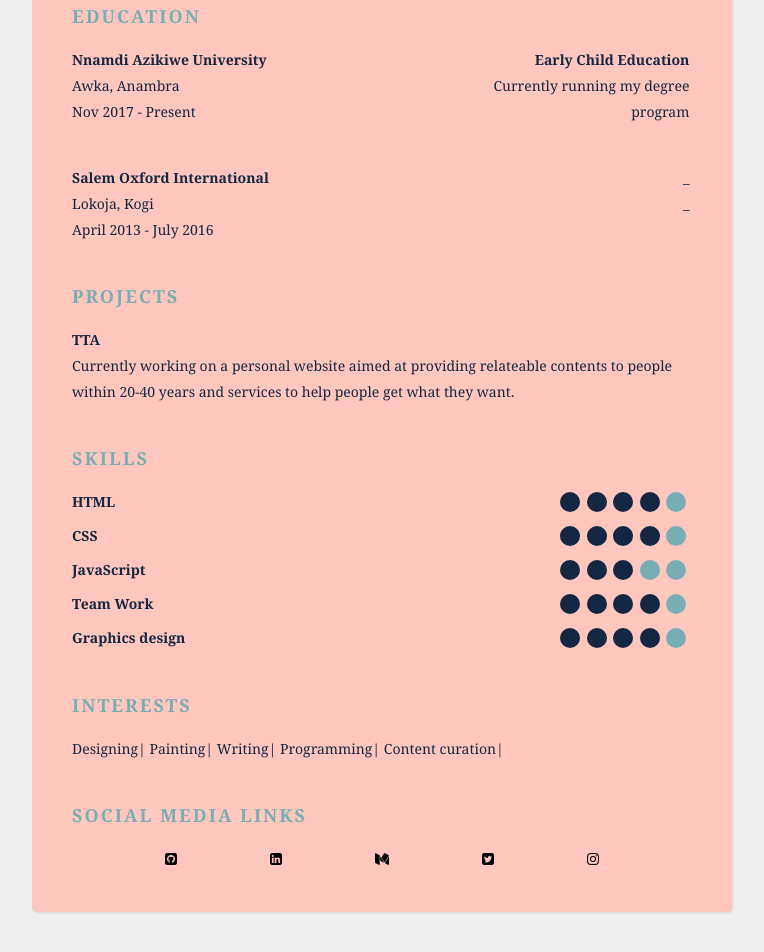
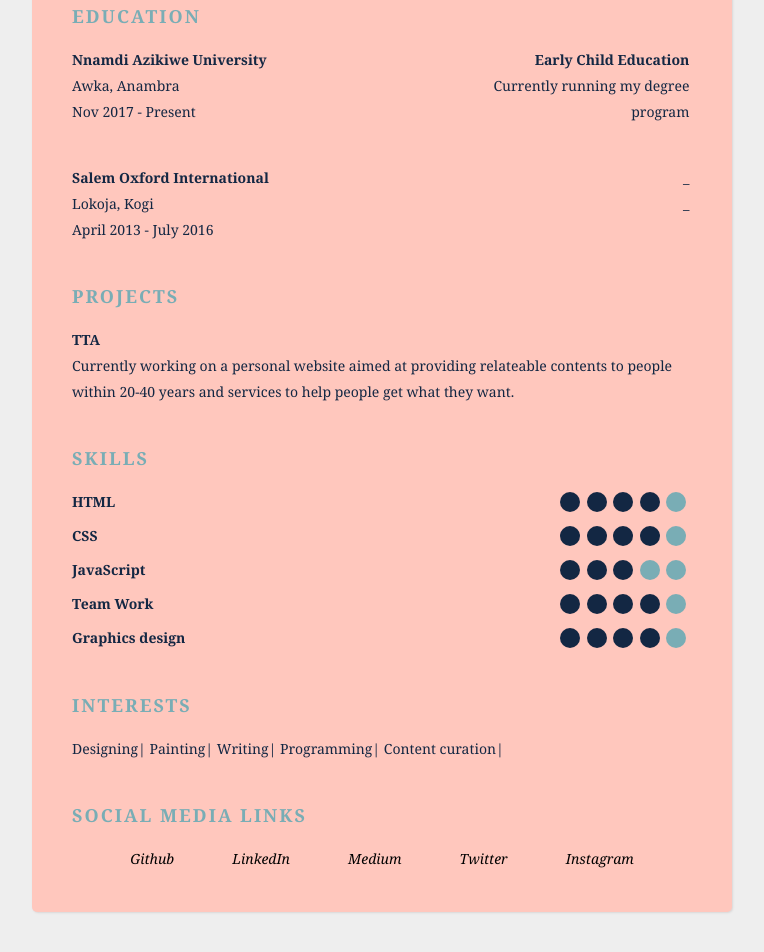
Before and after one commit to Lilianada/Lilian-s-CV, a plain HTML site: page index.html in a window 1280 px wide. Shown: the part 737-1689 px from the top of the page, without its empty margins (258-1022 px from the left). Drawn offline with Linux system fonts and the light colour scheme.

Commit message:
Update index.html

```diff
--- a/index.html
+++ b/index.html
@@ -253,11 +253,11 @@
         <div class="section__list">
         <div class="section__list-item">
           <div class="social-links">
-            <a href="https://github.com/Lilianada/"><i class="fa fa-github-square" aria-hidden="true"></i></a>
-            <a href="https://www.linkedin.com/in/lilian-ada-793033135/"><i class="fa fa-linkedin-square" aria-hidden="true"></i></a>
-            <a href="https://medium.com/@theconfusedcreative"><i class="fa fa-medium" aria-hidden="true"></i></a>
-            <a href="https://twitter.com/_ozie/"><i class="fa fa-twitter-square" aria-hidden="true"></i></a>
-            <a href="https://instagram.com/confusedcr8ive/"><i class="fa fa-instagram" aria-hidden="true"></i></a>
+            <a href="https://github.com/Lilianada/">Github</i></a>
+            <a href="https://www.linkedin.com/in/lilian-ada-793033135/">LinkedIn</i></a>
+            <a href="https://medium.com/@theconfusedcreative">Medium</i></a>
+            <a href="https://twitter.com/_ozie/">Twitter</i></a>
+            <a href="https://instagram.com/confusedcr8ive/">Instagram</i></a>
           </div>
         </div>
         </div>
```
